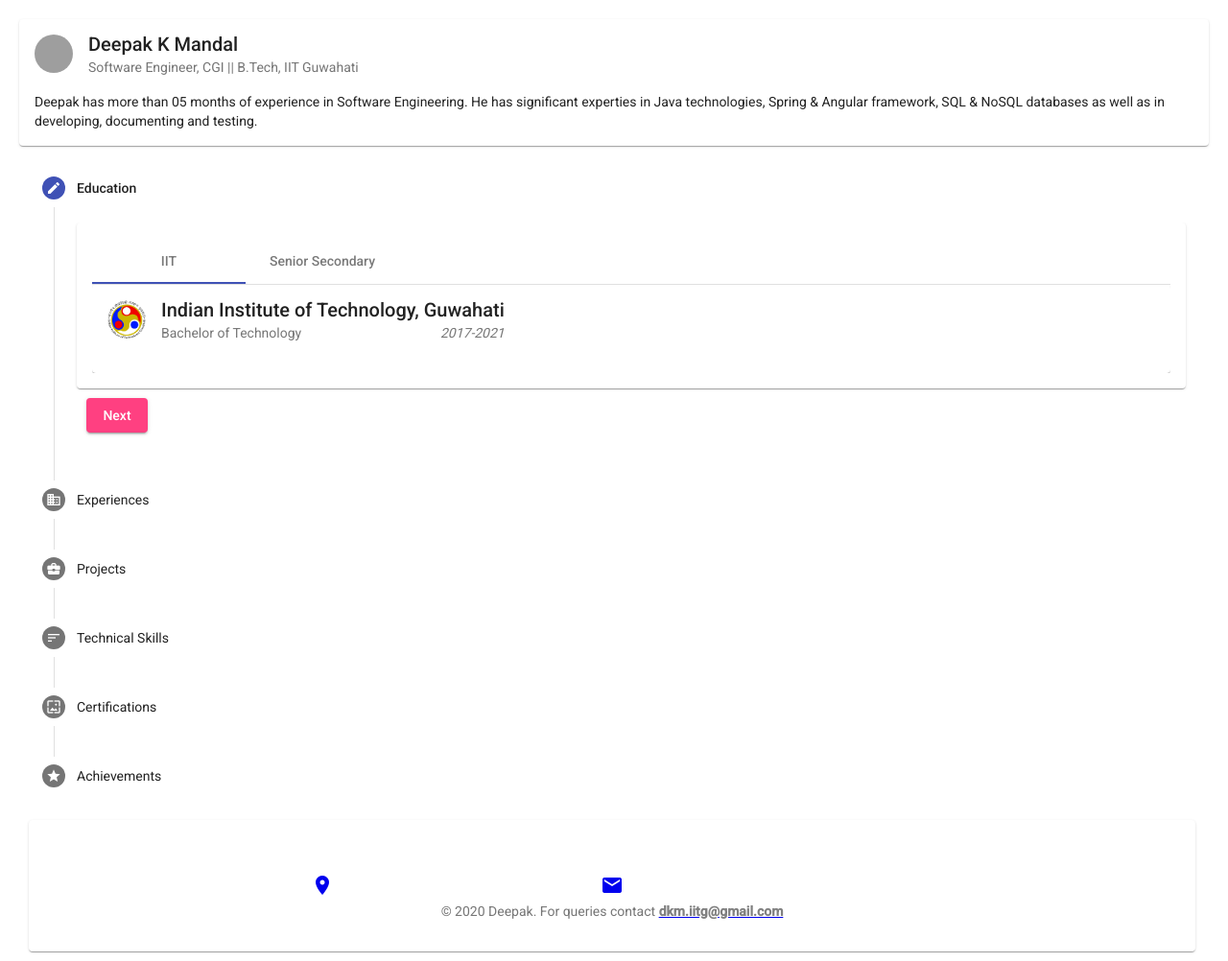
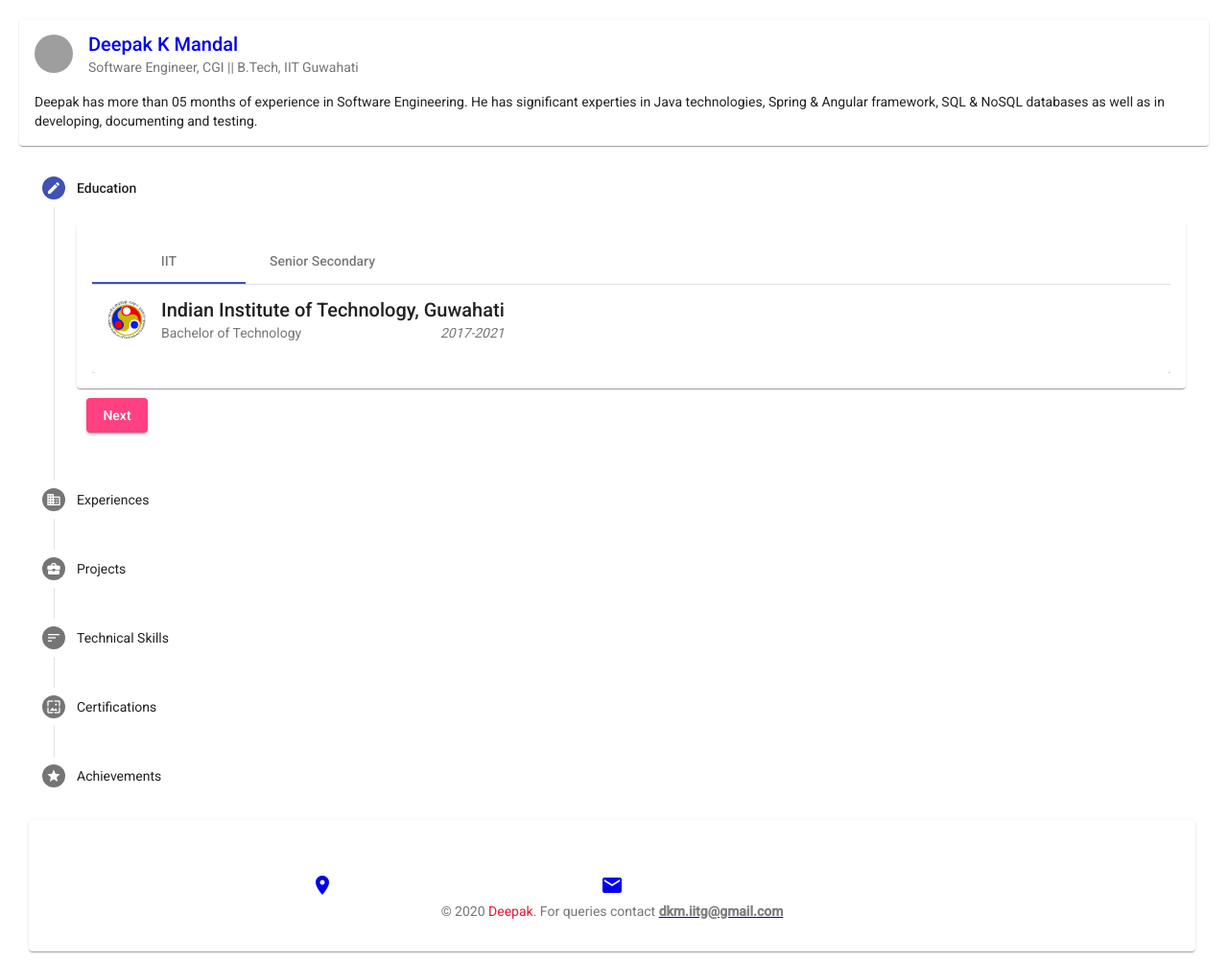
Before and after one commit to deepak-mandal/deepak-mandal.github.io, an Angular app: page / in a window 1280 px wide. Shown: the whole page at 96% size. Built offline with nearby package versions, Linux system fonts and the light colour scheme; grey boxes are pictures that could not be loaded.

Commit message:
profile updated

```diff
--- a/src/app/experiences/experiences.component.html
+++ b/src/app/experiences/experiences.component.html
@@ -18,7 +18,7 @@
 
       </mat-card-content>
 
-      Sept 2021-present <i style="float:right;">Asia Pacific Solutions Delivery Center, India</i>
+      Sept 2021-present <i style="float:right;">Asia Pacific Solutions Delivery Center, Bangalore, India</i>
     </mat-card>
 
   </mat-tab>
--- a/src/app/footer/footer.component.html
+++ b/src/app/footer/footer.component.html
@@ -18,7 +18,7 @@
       <!-- <mat-card-subtitle> -->
         <div style="text-align: center ;">
           <mat-card-subtitle>
-            &copy; 2020 Deepak. For queries contact <a
+            &copy; 2020 <a href="https://deepak-mandal.github.io/" style="text-decoration: none; color: #E11937;">Deepak</a>. For queries contact <a
             href="mailto:dkmiitg@gmail.com"><b style="color:gray;">dkm.iitg@gmail.com</b></a>
           </mat-card-subtitle>
 
--- a/src/app/profile/profile.component.html
+++ b/src/app/profile/profile.component.html
@@ -1,7 +1,7 @@
 <mat-card class="example-card">
   <mat-card-header>
     <div mat-card-avatar class="example-header-image"></div>
-    <mat-card-title>Deepak K Mandal</mat-card-title>
+    <mat-card-title><a href="https://deepak-mandal.github.io/" style="text-decoration: none;">Deepak K Mandal</a></mat-card-title>
     <mat-card-subtitle>Software Engineer, CGI || B.Tech, IIT Guwahati</mat-card-subtitle>
   </mat-card-header>
 
```
Also changed, not shown: src/app/profile/profile.component.css (line endings or trailing spaces), 1 other file (tests, documents, lock files or other folders).
